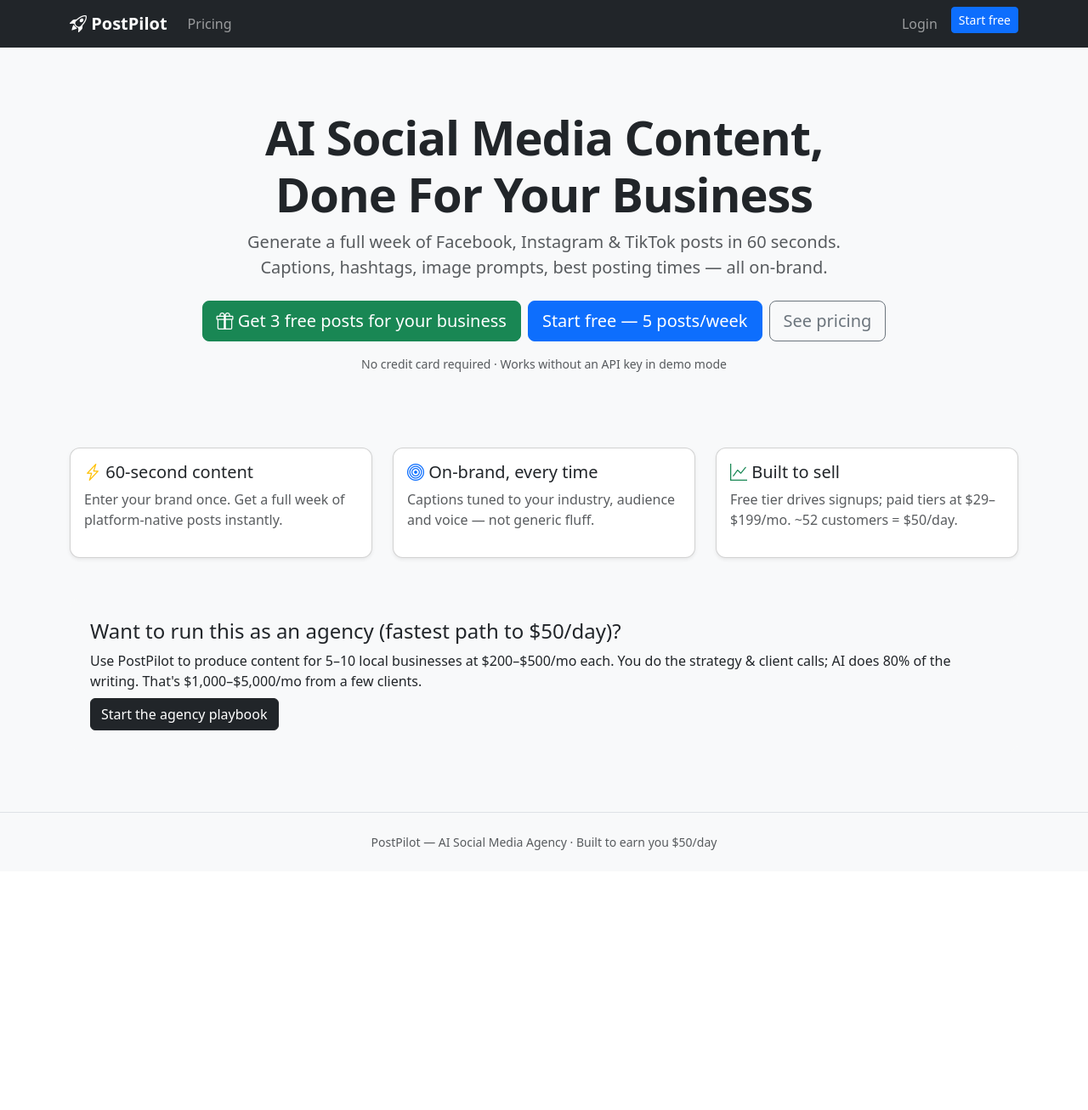
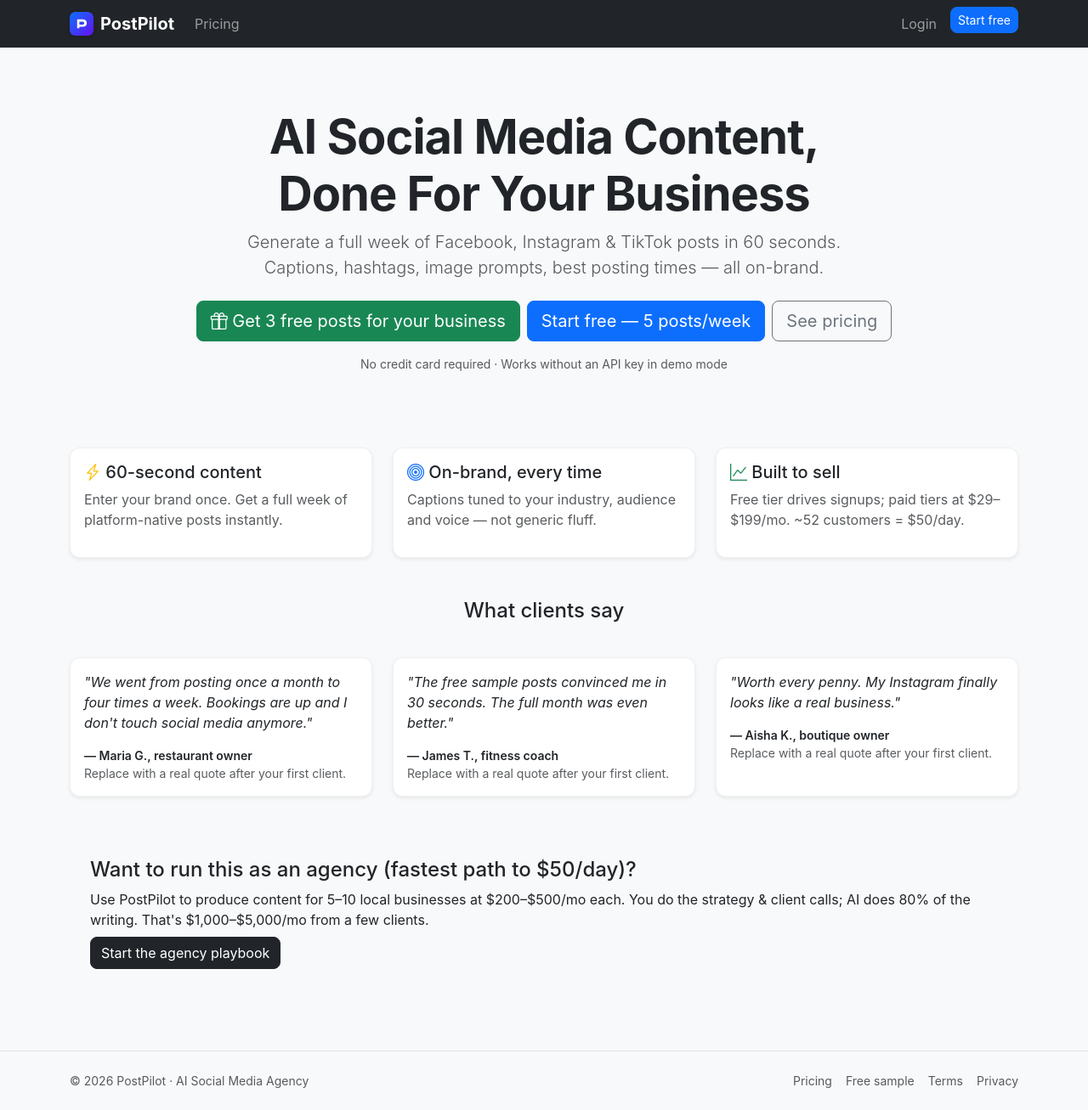
Before and after one commit to byamukamachris687-stack/Postpilot, a Flask app: page / in a window 1280 px wide. Shown: the whole page at 85% size. Before the commit the page ends 1001 px from the top, so only its background shows below. Run offline with Flask 3, Linux system fonts and the light colour scheme.

Commit message:
Polish: favicon, logo, Terms/Privacy, testimonials, remove demo-upgrade button, CSS

```diff
--- a/app.py
+++ b/app.py
@@ -64,6 +64,16 @@ def index():
 @app.route("/pricing")
 def pricing():
     return render_template("pricing.html")
+
+
+@app.route("/terms")
+def terms():
+    return render_template("terms.html")
+
+
+@app.route("/privacy")
+def privacy():
+    return render_template("privacy.html")
 
 
 @app.route("/sample", methods=["GET", "POST"])
--- a/static/css/style.css
+++ b/static/css/style.css
@@ -1,4 +1,13 @@
-body { background: #f8f9fa; }
-.card { border-radius: 12px; }
+:root {
+  --pp-primary: #0d6efd;
+  --pp-radius: 12px;
+}
+body { background: #f8f9fa; font-family: -apple-system, BlinkMacSystemFont, "Segoe UI", Roboto, "Helvetica Neue", Arial, sans-serif; }
+.card { border-radius: var(--pp-radius); border: 1px solid rgba(0,0,0,.06); transition: transform .15s ease, box-shadow .15s ease; }
+.card:hover { transform: translateY(-2px); box-shadow: 0 8px 24px rgba(0,0,0,.08); }
 .display-4 { letter-spacing: -1px; }
+.btn { border-radius: 8px; }
+.navbar-brand img { filter: drop-shadow(0 1px 2px rgba(0,0,0,.2)); }
 pre#ideas { background: #fff; padding: 12px; border-radius: 8px; border: 1px solid #dee2e6; max-height: 400px; overflow: auto; }
+.alert { border-radius: 10px; }
+footer a:hover { text-decoration: underline !important; }
--- a/templates/base.html
+++ b/templates/base.html
@@ -3,16 +3,26 @@
 <head>
   <meta charset="UTF-8">
   <meta name="viewport" content="width=device-width, initial-scale=1">
-  <title>{% block title %}PostPilot — AI Social Media Agency{% endblock %}</title>
+  <title>{% block title %}PostPilot — AI Social Media Agency for Small Businesses{% endblock %}</title>
+  <meta name="description" content="Generate a full week of Facebook, Instagram and TikTok posts in 60 seconds. On-brand captions, hashtags, image prompts and best posting times.">
+  <meta property="og:title" content="PostPilot — AI Social Media Agency">
+  <meta property="og:description" content="A full week of on-brand social content in 60 seconds.">
+  <meta property="og:type" content="website">
+  <link rel="icon" type="image/svg+xml" href="{{ url_for('static', filename='favicon.svg') }}">
   <link href="https://cdn.jsdelivr.net/npm/bootstrap@5.3.3/dist/css/bootstrap.min.css" rel="stylesheet">
   <link href="https://cdn.jsdelivr.net/npm/bootstrap-icons@1.11.3/font/bootstrap-icons.css" rel="stylesheet">
   <link href="{{ url_for('static', filename='css/style.css') }}" rel="stylesheet">
+  <!-- Analytics: uncomment and set your domain when ready (Plausible/Umami) -->
+  <!-- <script defer data-domain="yourdomain.com" src="https://plausible.io/js/script.js"></script> -->
   {% block head %}{% endblock %}
 </head>
 <body>
 <nav class="navbar navbar-expand-lg navbar-dark bg-dark sticky-top">
   <div class="container">
-    <a class="navbar-brand fw-bold" href="{{ url_for('index') }}"><i class="bi bi-rocket-takeoff"></i> PostPilot</a>
+    <a class="navbar-brand fw-bold d-flex align-items-center gap-2" href="{{ url_for('index') }}">
+      <img src="{{ url_for('static', filename='favicon.svg') }}" alt="" width="28" height="28" class="rounded-2">
+      PostPilot
+    </a>
     <button class="navbar-toggler" type="button" data-bs-toggle="collapse" data-bs-target="#nav"><span class="navbar-toggler-icon"></span></button>
     <div class="collapse navbar-collapse" id="nav">
       <ul class="navbar-nav me-auto">
@@ -49,8 +59,16 @@
   {% block content %}{% endblock %}
 </main>
 
-<footer class="border-top py-4 mt-5 text-center text-muted small">
-  PostPilot — AI Social Media Agency · Built to earn you $50/day
+<footer class="border-top py-4 mt-5 text-muted small">
+  <div class="container d-flex flex-wrap justify-content-between align-items-center gap-2">
+    <div>© 2026 PostPilot · AI Social Media Agency</div>
+    <div class="d-flex gap-3">
+      <a href="{{ url_for('pricing') }}" class="text-muted text-decoration-none">Pricing</a>
+      <a href="{{ url_for('sample') }}" class="text-muted text-decoration-none">Free sample</a>
+      <a href="{{ url_for('terms') }}" class="text-muted text-decoration-none">Terms</a>
+      <a href="{{ url_for('privacy') }}" class="text-muted text-decoration-none">Privacy</a>
+    </div>
+  </div>
 </footer>
 
 <script src="https://cdn.jsdelivr.net/npm/bootstrap@5.3.3/dist/js/bootstrap.bundle.min.js"></script>
--- a/templates/index.html
+++ b/templates/index.html
@@ -36,6 +36,31 @@
   </div>
 </div>
 
+<div class="row g-4 py-4">
+  <div class="col-12"><h4 class="text-center mb-3">What clients say</h4></div>
+  <div class="col-md-4">
+    <div class="card h-100 shadow-sm"><div class="card-body">
+      <p class="fst-italic">"We went from posting once a month to four times a week. Bookings are up and I don't touch social media anymore."</p>
+      <p class="mb-0 small fw-semibold">— Maria G., restaurant owner</p>
+      <p class="small text-muted mb-0">Replace with a real quote after your first client.</p>
+    </div></div>
+  </div>
+  <div class="col-md-4">
+    <div class="card h-100 shadow-sm"><div class="card-body">
+      <p class="fst-italic">"The free sample posts convinced me in 30 seconds. The full month was even better."</p>
+      <p class="mb-0 small fw-semibold">— James T., fitness coach</p>
+      <p class="small text-muted mb-0">Replace with a real quote after your first client.</p>
+    </div></div>
+  </div>
+  <div class="col-md-4">
+    <div class="card h-100 shadow-sm"><div class="card-body">
+      <p class="fst-italic">"Worth every penny. My Instagram finally looks like a real business."</p>
+      <p class="mb-0 small fw-semibold">— Aisha K., boutique owner</p>
+      <p class="small text-muted mb-0">Replace with a real quote after your first client.</p>
+    </div></div>
+  </div>
+</div>
+
 <div class="card bg-light border-0 mt-4">
   <div class="card-body p-4">
     <h4>Want to run this as an agency (fastest path to $50/day)?</h4>
```
Also changed, not shown: templates/pricing.html (+1 -6 lines), templates/privacy.html (added, +22 -0 lines), templates/terms.html (added, +22 -0 lines), static/favicon.svg (added).
